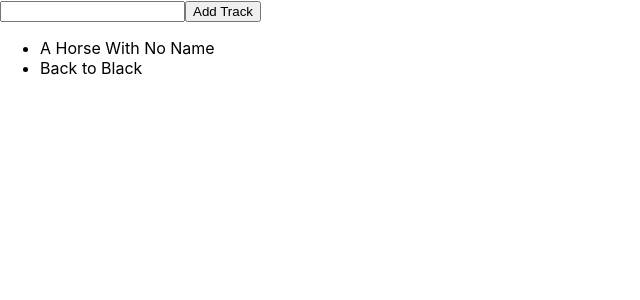
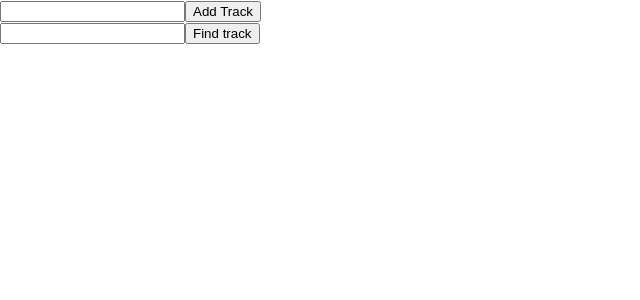
Before and after one commit to osinenkova/redux_journal, a React (Create React App) app: page / in a window 1280 px wide. Shown: the top 300 px of the page, without its empty margins (0-640 px from the left). Built offline with nearby package versions, Linux system fonts and the light colour scheme.

Commit message:
added search in smart component. mapStateToProps now has function to filter results

```diff
--- a/src/App.js
+++ b/src/App.js
@@ -2,14 +2,18 @@
 import { connect } from 'react-redux';
 
 class App extends Component {
-  // get state >> THIS.PROPS.TESTOSTORE
+  // get state >> this.props
 
 
-  // method
   addTrack = () => {
     console.log('addTrack', this.trackInput.value);
     this.props.onAddTrack(this.trackInput.value);
     this.trackInput.value = '';
+  }
+
+  findTrack = () => {
+    this.props.onFindTrack(this.searchInput.value)
+    console.log('findTrack', this.searchInput.value);
   }
 
   render() {
@@ -17,13 +21,19 @@
 
     return (
       <div>
-        {/* storing input as trackInput to get trackinput.value */}
-        <input type="text" ref={input => {this.trackInput = input}} />
-        {/* firing dispatch on click */}
-        <button onClick={this.addTrack}>Add Track</button>
+        <div>
+          {/* storing input as trackInput to get trackinput.value */}
+          <input type="text" ref={input => {this.trackInput = input}} />
+          {/* firing dispatch on click */}
+          <button onClick={this.addTrack}>Add Track</button>
+        </div>
+        <div>
+          <input type="text" ref={input => {this.searchInput = input}} />
+          <button onClick={this.findTrack}>Find track</button>
+        </div>
         <ul>
           {this.props.tracks.map((track, index ) =>
-          <li key={index}>{track}</li>)}
+          <li key={index}>{track.name}</li>)}
         </ul>
       </div>
     );
@@ -32,12 +42,19 @@
 
 export default connect(
   state => ({
-    tracks: state.tracks
+    tracks: state.tracks.filter(track => track.name.includes(state.filterTracks))
   }),
   // dispatch
   dispatch => ({
-    onAddTrack: (trackName) => {
-      dispatch({ type: 'ADD_TRACK', payload: trackName });
+    onAddTrack: (name) => {
+      const payload = {
+        id: Date.now().toString(),
+        name
+      }
+      dispatch({ type: 'ADD_TRACK', payload });
+    },
+    onFindTrack: (name) => {
+      dispatch({ type: 'FIND_TRACK', payload: name })
     }
   })
 )(App);
--- a/src/index.js
+++ b/src/index.js
@@ -9,6 +9,7 @@
 import { Provider } from 'react-redux'; //wraps around the main (App) Component
 import { createStore } from 'redux'; //creates a store
 
+// reducer stored separateky now
 // const initialState = {
 //   tracks: [
 //     'A Horse With No Name',
--- /dev/null
+++ b/src/reducers/filterTracks.js
@@ -0,0 +1,8 @@
+const initialState = '';
+
+//  reducer
+export default function filterTracks (state = initialState, action) {
+    if (action.type === 'FIND_TRACK') {
+        return action.payload; }
+    return state;
+}
--- a/src/reducers/index.js
+++ b/src/reducers/index.js
@@ -2,9 +2,11 @@
 
 import tracks from './tracks';
 import playlists from './playlists'
+import filterTracks from './filterTracks'
 
 
 export default combineReducers({
     tracks,
-    playlists
+    playlists,
+    filterTracks
 })
--- a/src/reducers/tracks.js
+++ b/src/reducers/tracks.js
@@ -1,7 +1,4 @@
-const initialState = [
-  'A Horse With No Name',
-  'Back to Black'
-]
+const initialState = []
 
 //  reducer
 export default function playlist (state = initialState, action) {
```
Also changed, not shown: 1 other file (tests, documents, lock files or other folders).
